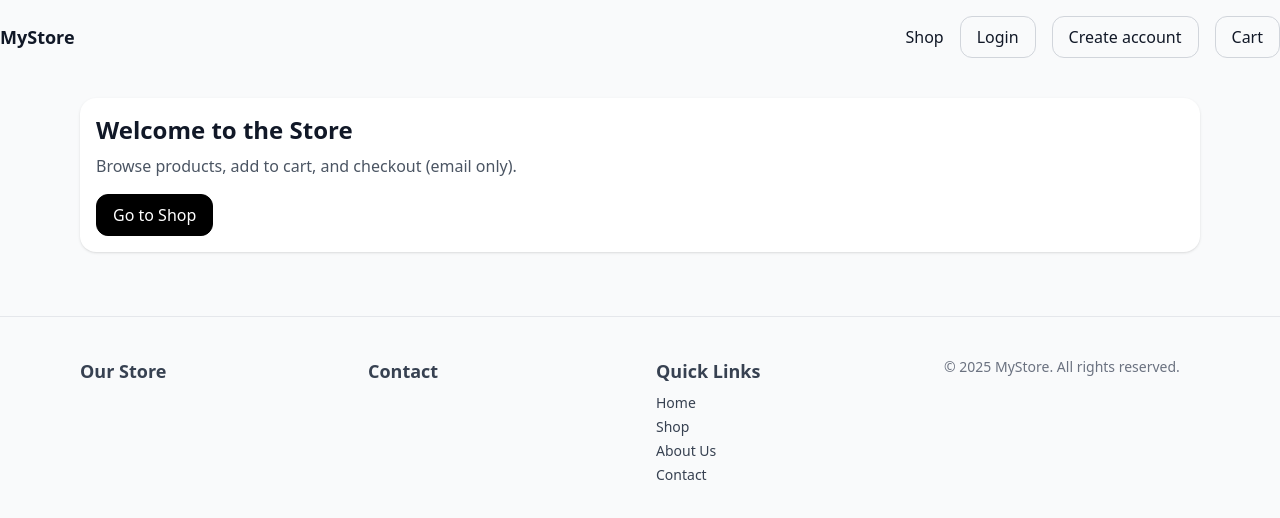
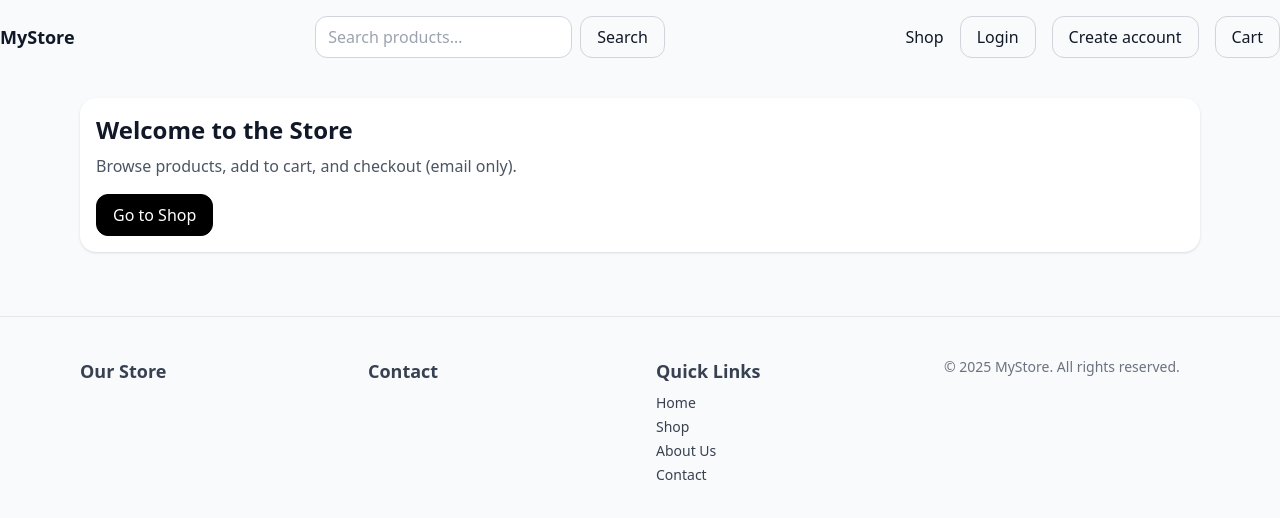
Before and after one commit to ljelfswebdev/next-ecom, a Next.js app: page / in a window 1280 px wide. Shown: the top 518 px of the page. Built offline with nearby package versions, Linux system fonts and the light colour scheme; no server answers; the database is empty.

Commit message:
header search

```diff
--- a/app/components/header.js
+++ b/app/components/header.js
@@ -2,6 +2,7 @@
 import Link from 'next/link';
 import { useSession, signOut } from 'next-auth/react';
 import MainMenu from '@/components/MainMenu';
+import HeaderSearch from '@/components/HeaderSearch';
 
 export default function Header() {
   const { data: session, status } = useSession(); // include both data and status
@@ -12,6 +13,8 @@ export default function Header() {
       <Link href="/" className="font-bold text-lg">
         MyStore
       </Link>
+
+      <HeaderSearch/>
 
       <nav className="flex items-center gap-4">
         <MainMenu slug="main"/>
--- /dev/null
+++ b/components/HeaderSearch.js
@@ -0,0 +1,28 @@
+// components/HeaderSearch.js
+'use client';
+import { useRouter } from 'next/navigation';
+import { useState } from 'react';
+
+export default function HeaderSearch() {
+  const router = useRouter();
+  const [term, setTerm] = useState('');
+
+  const go = (e) => {
+    e.preventDefault();
+    const q = term.trim();
+    router.push(q ? `/shop?q=${encodeURIComponent(q)}` : '/shop');
+  };
+
+  return (
+    <form onSubmit={go} className="hidden md:flex items-center gap-2">
+      <input
+        className="input w-56"
+        placeholder="Search products…"
+        value={term}
+        onChange={(e)=>setTerm(e.target.value)}
+        aria-label="Search products"
+      />
+      <button className="btn" type="submit">Search</button>
+    </form>
+  );
+}
```
